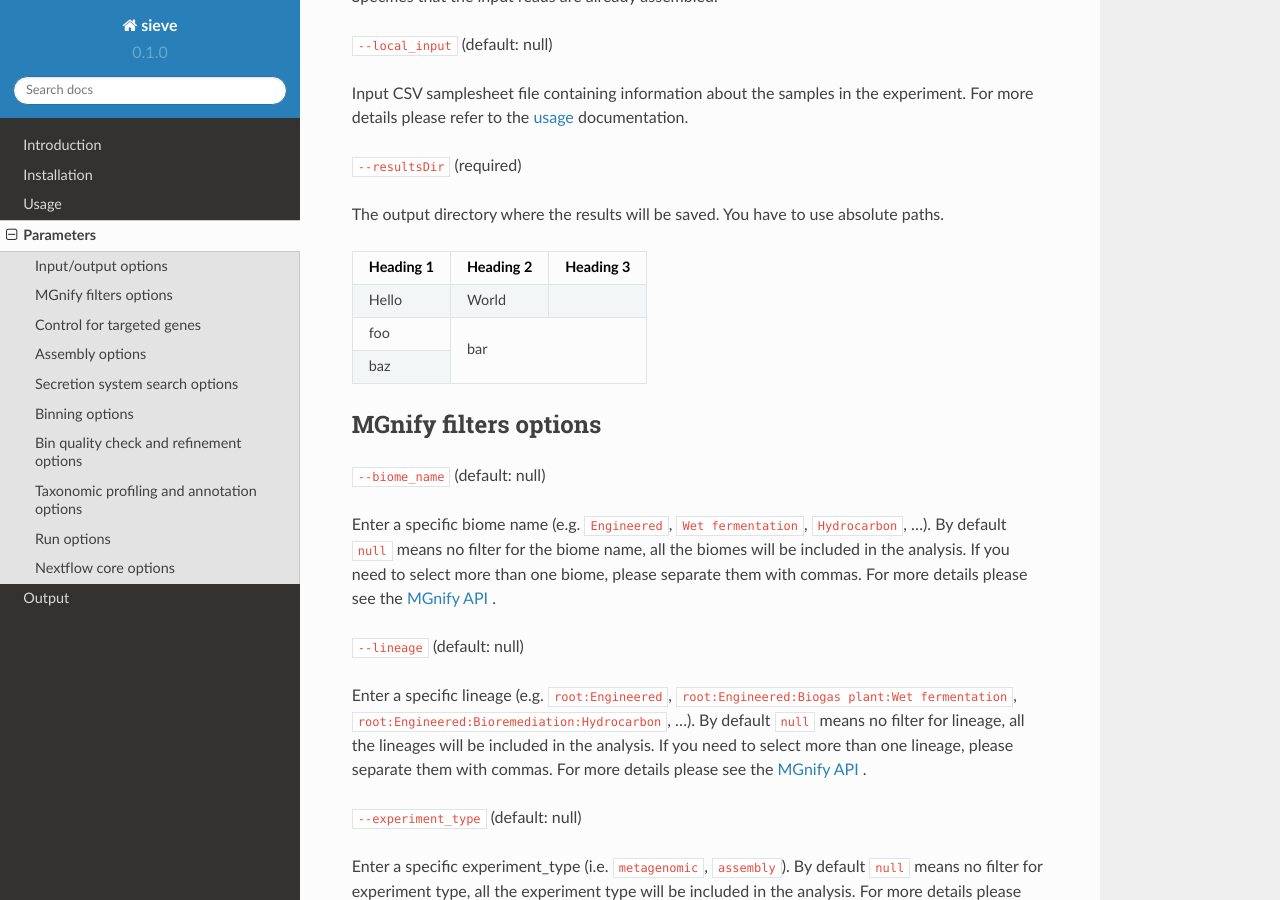
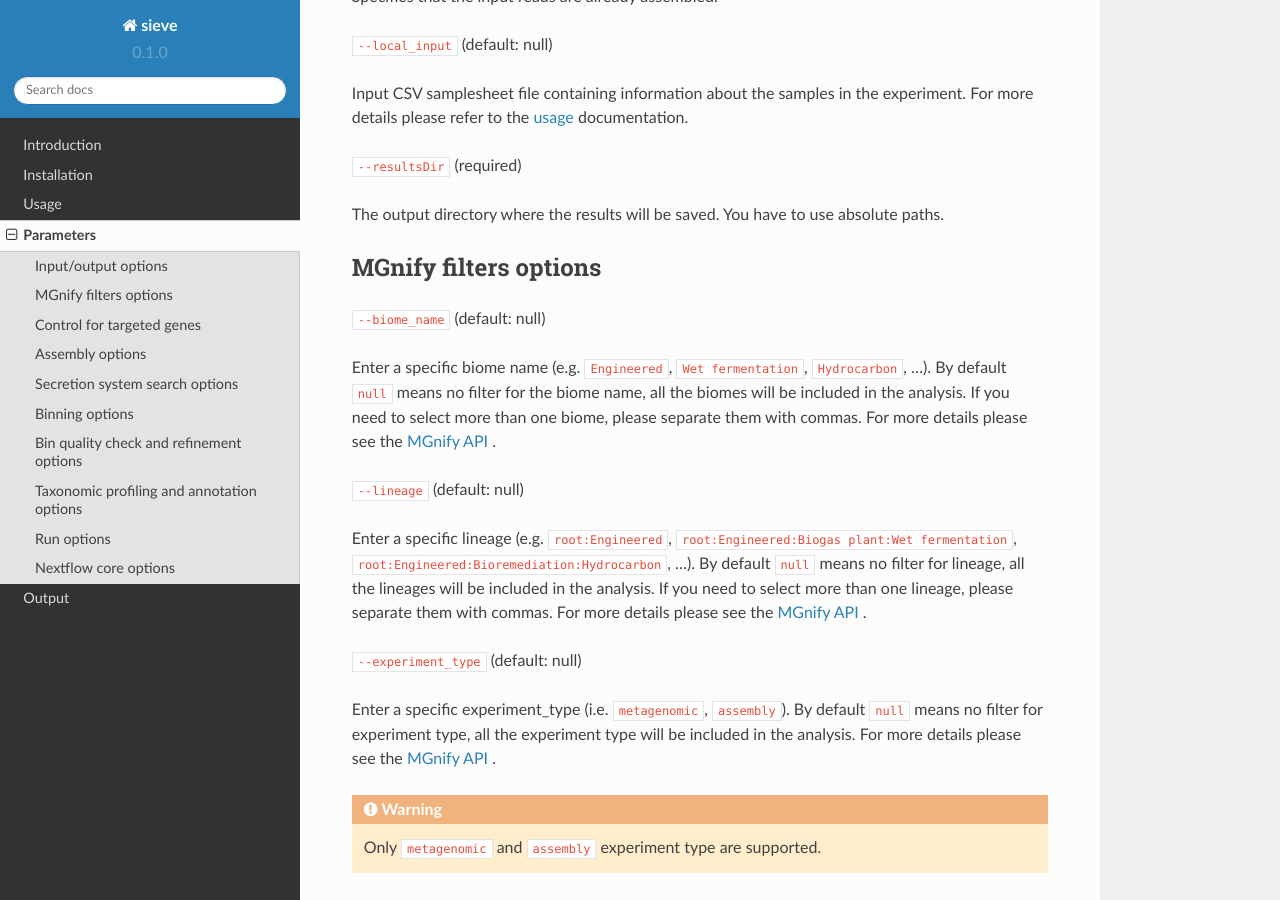
Before and after one commit to matiasWanntorp/sieve-doc, a Sphinx documentation site: the page built from docs/source/parameters.rst, in a window 1280 px wide and 900 px high, scrolled down 686 px. Built offline with Sphinx 7.4.7 and the Read the Docs theme 2.0.0, drawn with Linux system fonts in a browser that asks for light colours.

Commit message:
Update parameters.rst

```diff
--- a/docs/source/parameters.rst
+++ b/docs/source/parameters.rst
@@ -41,23 +41,6 @@ The output directory where the results will be saved. You have to use absolute p
 +-----------------------------------+--------------------+--------------------+------------------------------------------------------------------------------------+
 |         ``--local_input`          |         No         |       False        | Input CSV samplesheet file containing information about the samples in the         |                                                   |                                   |                    |                    | experiment.For more details please refer to the :doc:`usage <usage>` documentation.|
 +-----------------------------------+--------------------+--------------------+------------------------------------------------------------------------------------+
-|                                   |                    |                    |                                                                                    |
-+-----------------------------------+--------------------+--------------------+------------------------------------------------------------------------------------+
-|                                   |                    |                    |                                                                                    |
-+-----------------------------------+--------------------+--------------------+------------------------------------------------------------------------------------+
-|                                   |                    |                    |                                                                                    |
-+-----------------------------------+--------------------+--------------------+------------------------------------------------------------------------------------+
-
-+-----------+-----------+-----------+
-| Heading 1 | Heading 2 | Heading 3 |
-+===========+===========+===========+
-| Hello     | World     |           |
-+-----------+-----------+-----------+
-| foo       |                       |
-+-----------+          bar          |
-| baz       |                       |
-+-----------+-----------------------+
-
 
 MGnify filters options
 ----------------------
```
